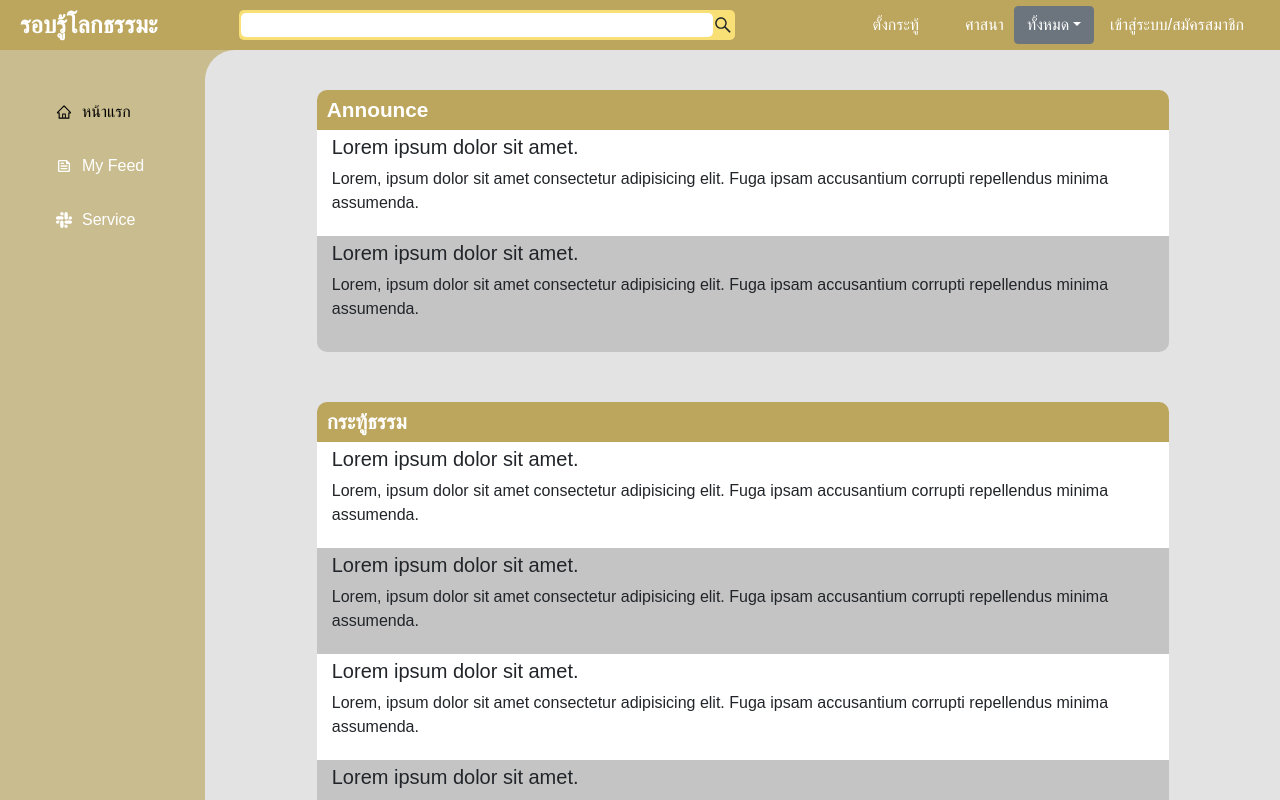
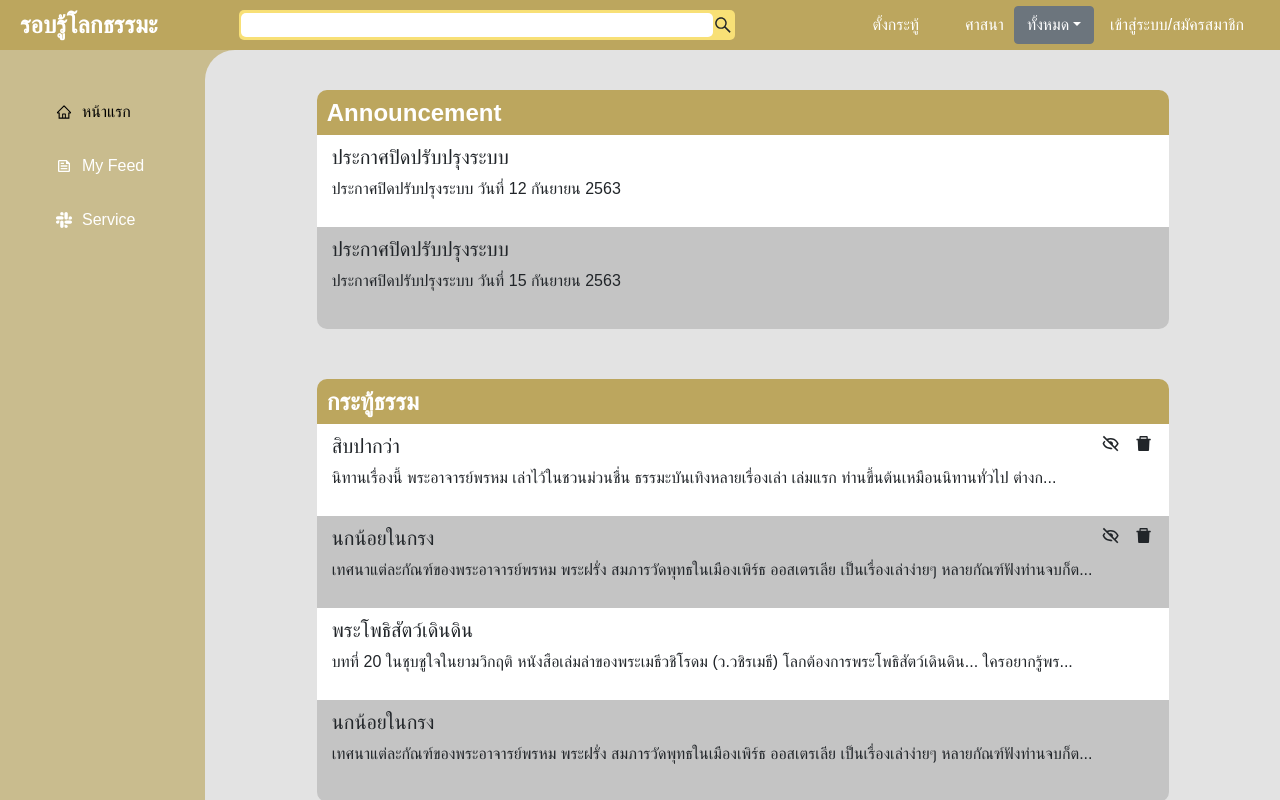
Before and after one commit to Software-Studio-Group-Work/Assignment-Frontend, a React (Create React App) app: page / in a window 1280 px wide. Shown: the top 800 px of the page. Built offline with nearby package versions, Linux system fonts and the light colour scheme; a web font is replaced by a local one.

Commit message:
update post and home add icons

```diff
--- a/src/components/PostItem/PostItem.jsx
+++ b/src/components/PostItem/PostItem.jsx
@@ -1,14 +1,33 @@
 import React from "react";
 import { PostItemContainer } from "./PostItem.styles";
+import { AiFillDelete } from "react-icons/ai";
+import { BiHide } from "react-icons/bi";
+import { useNavigate } from "react-router-dom";
 
-function PostItem({ bg }) {
+function PostItem({ bg, item, role, userId, type }) {
+  const navigate = useNavigate();
   return (
     <PostItemContainer bg={bg}>
-      <h5>Lorem ipsum dolor sit amet.</h5>
-      <p>
-        Lorem, ipsum dolor sit amet consectetur adipisicing elit. Fuga ipsam
-        accusantium corrupti repellendus minima assumenda.
-      </p>
+      <div className={`${type}-item-header`}>
+        {type === "post" ? (
+          <h5 onClick={() => navigate(`/${type}/${item.id}`)}>{item?.title}</h5>
+        ) : (
+          <h5>{item?.title}</h5>
+        )}
+
+        {(role === "admin" || userId === item.userId) && (
+          <div className="post-item-icons">
+            <BiHide onClick={() => {}} />
+            <AiFillDelete />
+          </div>
+        )}
+      </div>
+
+      {item?.description.length > 120 ? (
+        <p>{item?.description.slice(0, 120)}...</p>
+      ) : (
+        <p>{item?.description}</p>
+      )}
     </PostItemContainer>
   );
 }
--- a/src/components/PostItem/PostItem.styles.js
+++ b/src/components/PostItem/PostItem.styles.js
@@ -2,6 +2,34 @@ import styled from "styled-components";
 
 export const PostItemContainer = styled.div`
   background-color: ${(props) => props.bg};
-  padding: 5px 15px;
-  cursor: pointer;
+  padding: 10px 15px;
+  .post-item-header {
+    display: flex;
+    justify-content: space-between;
+    h5 {
+      cursor: pointer;
+    }
+    h5:hover {
+      color: #bca65e;
+      text-decoration: underline;
+    }
+  }
+
+  .announcement-item-header {
+    display: flex;
+    justify-content: space-between;
+  }
+
+  .post-item-icons {
+    display: flex;
+    column-gap: 14px;
+    font-size: 1.2rem;
+
+    svg {
+      cursor: pointer;
+    }
+    svg:hover {
+      color: #bca65e;
+    }
+  }
 `;
--- a/src/pages/Home/Home.jsx
+++ b/src/pages/Home/Home.jsx
@@ -1,36 +1,92 @@
 import React from "react";
 import { HomeContainer, HomeItem } from "./Home.styles";
 import PostItem from "../../components/PostItem/PostItem";
-import { useNavigate } from "react-router-dom";
 
 function Home() {
-  const navigate = useNavigate();
-  const lists = Array(10).fill(0);
+  const userId = "1";
+  const role = "user";
+
+  const announcements = [
+    {
+      title: "ประกาศปิดปรับปรุงระบบ",
+      description: "ประกาศปิดปรับปรุงระบบ วันที่ 12 กันยายน 2563",
+    },
+    {
+      title: "ประกาศปิดปรับปรุงระบบ",
+      description: "ประกาศปิดปรับปรุงระบบ วันที่ 15 กันยายน 2563",
+    },
+  ];
+  const posts = [
+    {
+      id: "1",
+      userId: "1",
+      title: "สิบปากว่า",
+      description:
+        "นิทานเรื่องนี้ พระอาจารย์พรหม เล่าไว้ในชวนม่วนชื่น ธรรมะบันเทิงหลายเรื่องเล่า เล่มแรก ท่านขึ้นต้นเหมือนนิทานทั่วไป ต่างกันที่ท่านขึ้นต้นว่า ครั้งหนึ่งเมื่อหลายศตวรรษที่แล้ว ในบ้านเมืองหนึ่งซึ่งปกครองด้วยระบอบราชาธิปไตย พระราชาเป็นใหญ่ แต่พระราชาพระองค์นี้ทรงเป็นคนหนุ่ม มีสติปัญญา ทุกปัญหาในบ้านเมือง ทรงเอาเข้าที่ประชุมคณะเสนาบดี ใช้เสียงส่วนใหญ่ตัดสิน",
+      religion: "buddhist",
+      isHide: false,
+    },
+    {
+      id: "2",
+      userId: "1",
+      title: "นกน้อยในกรง",
+      description:
+        "เทศนาแต่ละกัณฑ์ของพระอาจารย์พรหม พระฝรั่ง สมภารวัดพุทธในเมืองเพิร์ธ ออสเตรเลีย เป็นเรื่องเล่าง่ายๆ หลายกัณฑ์ฟังท่านจบก็ต้องมีรอยยิ้ม คุณแม่ฝรั่งยังสาวชาวพุทธหาเวลาเล่าเรื่องลูกชายวัยหกขวบให้ท่านฟัง...วันนั้นเขามีเรื่องโกรธแม่มาก เขาประกาศเสียงกร้าว “แม่ครับ ผมไม่รักแม่อีกแล้ว ผมกำลังจะไปจากบ้านนี้”",
+      religion: "islam",
+      isHide: false,
+    },
+    {
+      id: "3",
+      userId: "2",
+      title: "พระโพธิสัตว์เดินดิน",
+      description:
+        "บทที่ 20 ในชุบชูใจในยามวิกฤติ หนังสือเล่มล่าของพระเมธีวชิโรดม (ว.วชิรเมธี) โลกต้องการพระโพธิสัตว์เดินดิน... ใครอยากรู้พระโพธิสัตว์เดินดินมีจริงหรือ ถ้ามีท่านเดินอยู่ที่ไหน ควรอ่าน",
+      religion: "christ",
+      isHide: false,
+    },
+    {
+      id: "4",
+      userId: "2",
+      title: "นกน้อยในกรง",
+      description:
+        "เทศนาแต่ละกัณฑ์ของพระอาจารย์พรหม พระฝรั่ง สมภารวัดพุทธในเมืองเพิร์ธ ออสเตรเลีย เป็นเรื่องเล่าง่ายๆ หลายกัณฑ์ฟังท่านจบก็ต้องมีรอยยิ้ม คุณแม่ฝรั่งยังสาวชาวพุทธหาเวลาเล่าเรื่องลูกชายวัยหกขวบให้ท่านฟัง...วันนั้นเขามีเรื่องโกรธแม่มาก เขาประกาศเสียงกร้าว “แม่ครับ ผมไม่รักแม่อีกแล้ว ผมกำลังจะไปจากบ้านนี้”",
+      religion: "other",
+      isHide: false,
+    },
+  ];
   return (
     <HomeContainer>
       <HomeItem>
-        <div className="item-header">Announce</div>
+        <div className="item-header">Announcement</div>
         <div className="item-content">
-          {lists.map((item, index) => {
-            if (index < 2) {
-              return (
+          {announcements.map((announcement, index) => {
+            return (
+              <div key={index}>
                 <PostItem
-                  key={index}
                   bg={index % 2 === 0 ? "#fff" : "#c4c4c4"}
+                  item={announcement}
+                  role={role}
+                  userId={userId}
+                  type="announcement"
                 />
-              );
-            }
-            return null;
+              </div>
+            );
           })}
         </div>
       </HomeItem>
       <HomeItem>
         <div className="item-header">กระทู้ธรรม</div>
         <div className="item-content">
-          {lists.map((item, index) => {
+          {posts.map((post, index) => {
             return (
-              <div key={index} onClick={() => navigate(`/post/${index}`)}>
-                <PostItem bg={index % 2 === 0 ? "#fff" : "#c4c4c4"} />
+              <div key={post.id}>
+                <PostItem
+                  bg={index % 2 === 0 ? "#fff" : "#c4c4c4"}
+                  item={post}
+                  role={role}
+                  userId={userId}
+                  type="post"
+                />
               </div>
             );
           })}
--- a/src/pages/Home/Home.styles.js
+++ b/src/pages/Home/Home.styles.js
@@ -19,9 +19,9 @@ export const HomeItem = styled.div`
     display: flex;
     align-items: center;
     background-color: #bca65e;
-    height: 40px;
+    height: 45px;
     color: #fff;
-    font-size: 1.3rem;
+    font-size: 1.5rem;
     font-weight: bold;
   }
 
--- a/src/pages/Login/Login.css
+++ b/src/pages/Login/Login.css
@@ -17,6 +17,7 @@
 #text-login{
     font-weight: 400;
     font-size: 16px;
+
 }
 
 #text-signup{
@@ -24,6 +25,7 @@
 font-size: 16px;
 color: #BCA65E;
 margin-left: 5px;
+cursor: pointer;
 }
 
 #button-login{
--- a/src/pages/Post/Post.jsx
+++ b/src/pages/Post/Post.jsx
@@ -5,16 +5,27 @@ import {
   PostItem,
   CommentItem,
   FooterItem,
+  Header,
 } from "./Post.styles";
-
+import { AiFillDelete } from "react-icons/ai";
+import { BiHide } from "react-icons/bi";
 import { AiFillLike } from "react-icons/ai";
+import { AiFillEdit } from "react-icons/ai";
 
 function Post() {
   const { id } = useParams();
+
   return (
     <PostContainer>
       <PostItem>
-        <h4>รีวิวหนังสือเล่มที่ {id}</h4>
+        <Header>
+          <h4>รีวิวหนังสือเล่มที่ {id}</h4>
+          <div className="icons">
+            <BiHide />
+            <AiFillEdit />
+            <AiFillDelete />
+          </div>
+        </Header>
         <img alt="post" src="https://inwfile.com/s-fq/zp2qee.jpg" />
         <p>
           Lorem ipsum, dolor sit amet consectetur adipisicing elit. Accusamus,
@@ -28,23 +39,14 @@ function Post() {
         </FooterItem>
       </PostItem>
       <CommentItem>
-        <p>Lorem ipsum dolor sit amet.</p>
-        <FooterItem>
-          <AiFillLike />
-          <span>|</span>
-          <span>User</span>
-        </FooterItem>
-      </CommentItem>
-      <CommentItem>
-        <p>Lorem ipsum dolor sit amet.</p>
-        <FooterItem>
-          <AiFillLike />
-          <span>|</span>
-          <span>User</span>
-        </FooterItem>
-      </CommentItem>
-      <CommentItem>
-        <p>Lorem ipsum dolor sit amet.</p>
+        <Header>
+          <p>Lorem ipsum dolor sit amet.</p>
+          <div className="icons">
+            <BiHide />
+            <AiFillEdit />
+            <AiFillDelete />
+          </div>
+        </Header>
         <FooterItem>
           <AiFillLike />
           <span>|</span>
--- a/src/pages/Post/Post.styles.js
+++ b/src/pages/Post/Post.styles.js
@@ -57,4 +57,24 @@ export const FooterItem = styled.div`
     font-size: 1.2rem;
     cursor: pointer;
   }
+  svg:hover {
+    color: #ffc107;
+  }
 `;
+
+export const Header = styled.div`
+  display: flex;
+  justify-content: space-between;
+
+  .icons {
+    display: flex;
+    column-gap: 14px;
+    font-size: 1.2rem;
+    svg {
+      cursor: pointer;
+    }
+    svg:hover {
+      color: #f8e076;
+    }
+  }
+`;
--- a/src/pages/Register/Register.css
+++ b/src/pages/Register/Register.css
@@ -21,6 +21,7 @@
 font-size: 16px;
 color: #BCA65E;
 margin-left: 5px;
+cursor: pointer;
 }
 
 #button-register{
```
